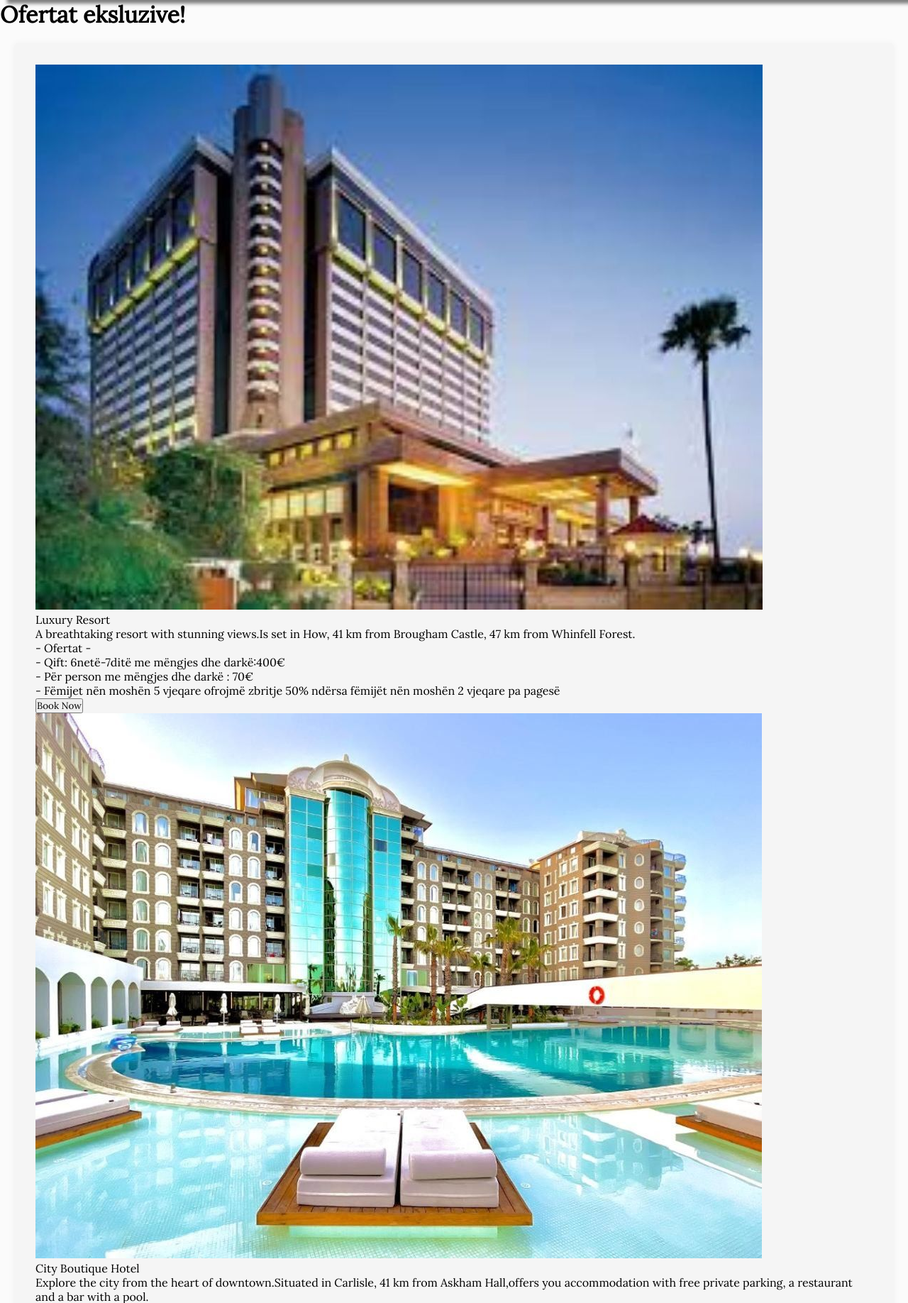
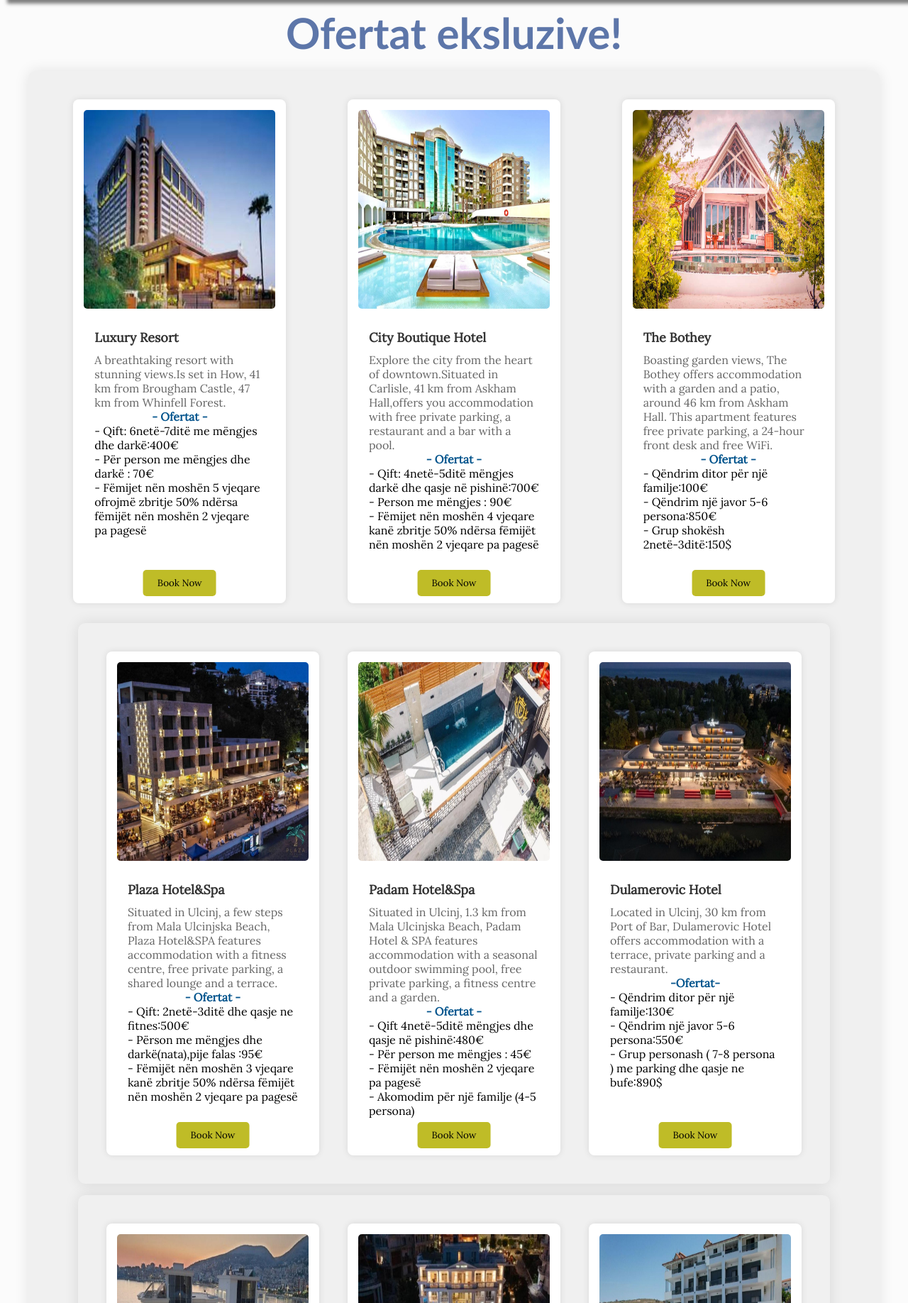
Before and after one commit to kanitasadiku/WEBProject-AgjensioniTuristik, a PHP site: page /html/offers.html in a window 1280 px wide; the page is wider, and only the part inside the window is pictured. Shown: the part 100-1936 px from the top of that part at 71% size. Run offline with PHP 8.4, Linux system fonts and the light colour scheme; some libraries are stand-ins or nearby versions.

Commit message:
pjesa e css per ofertat

```diff
--- a/css/style.css
+++ b/css/style.css
@@ -395,3 +395,91 @@ section.boxes-container {
 #courses .courses .card:hover {
     transform: scale(1.1);
 }
+
+/* OFFERS */
+
+#oferetatt {
+    max-width: 1200px;
+    margin: 8px auto;
+    box-shadow: 0 0 20px rgba(0, 0, 0, 0.1);
+    border-radius: 10px;
+    overflow: hidden;
+    display:  flex;
+    justify-content: space-around;
+    flex-wrap: wrap;
+    padding: 20px;
+    background-color: #f0f0f0;
+  }
+
+  .hotel-box {
+    transition: transform 0.3s ease;
+    width: 300px;
+    margin: 20px;
+    padding: 15px;
+    box-shadow: 0 0 10px rgba(0, 0, 0, 0.1);
+    background-color: #fff;
+    border-radius: 8px;
+  }
+  .hotel-box img {
+    max-width: 100%;
+    border-radius: 5px;
+    height: 280px;
+  }
+
+  .hotel-box:hover {
+    transform: scale(1.05);
+  }
+
+  .hotel-info {
+    padding: 15px;
+  }
+
+  .hotel-title {
+    color: #333;
+    font-size: 18px;
+    font-weight: bold;
+    margin-top: 10px;
+  }
+
+  .hotel-description {
+    color: #666;
+    margin-top: 10px;
+    color: #666;
+  }
+  .hotel-box {
+    position: relative;
+    height: 710px;
+  }
+
+  .book-now-button {
+    position: absolute;
+    bottom: 10px;
+    left: 50%;
+    transform: translateX(-50%);
+    padding: 10px 20px;
+    background-color: #bfbc27;
+    color: black;
+    border: black;
+    border-radius: 5px;
+    cursor: pointer;
+    transition: background-color 0.3s;
+  }
+
+  .book-now-button:hover {
+    background-color: #45a049;
+  }
+  .offers-descrition{
+    text-align: center;
+    font-weight: bold;
+    text-decoration: wavy;
+    color: #00538C;
+  }
+.shkrim h1{
+    text-align: center;
+    color: #5D76A9;
+    padding-bottom: 10px;
+    padding-top: 10px;
+    font-weight: 900;
+    font-size: 60px;
+    font-family:'Trebuchet MS', 'Lucida Sans Unicode', 'Lucida Grande', 'Lucida Sans', Arial, sans-serif;
+  }
```
